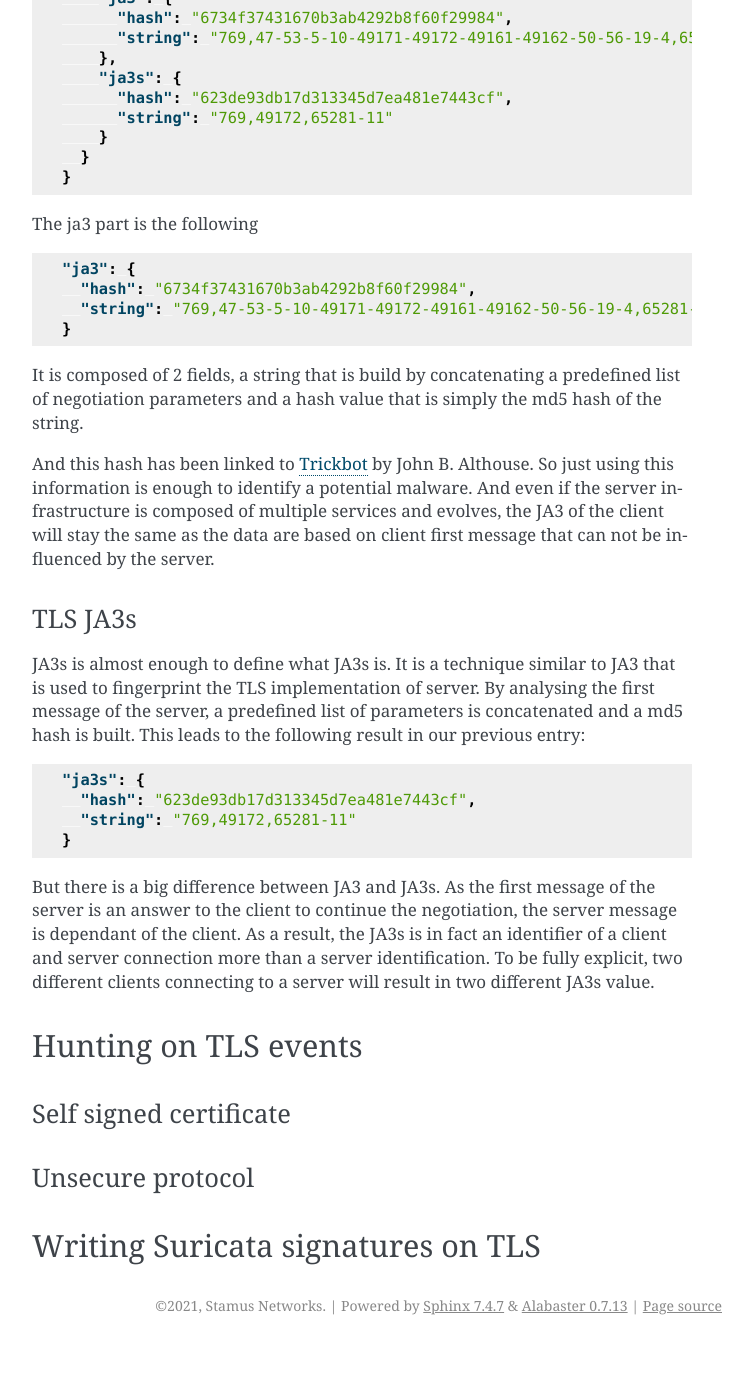
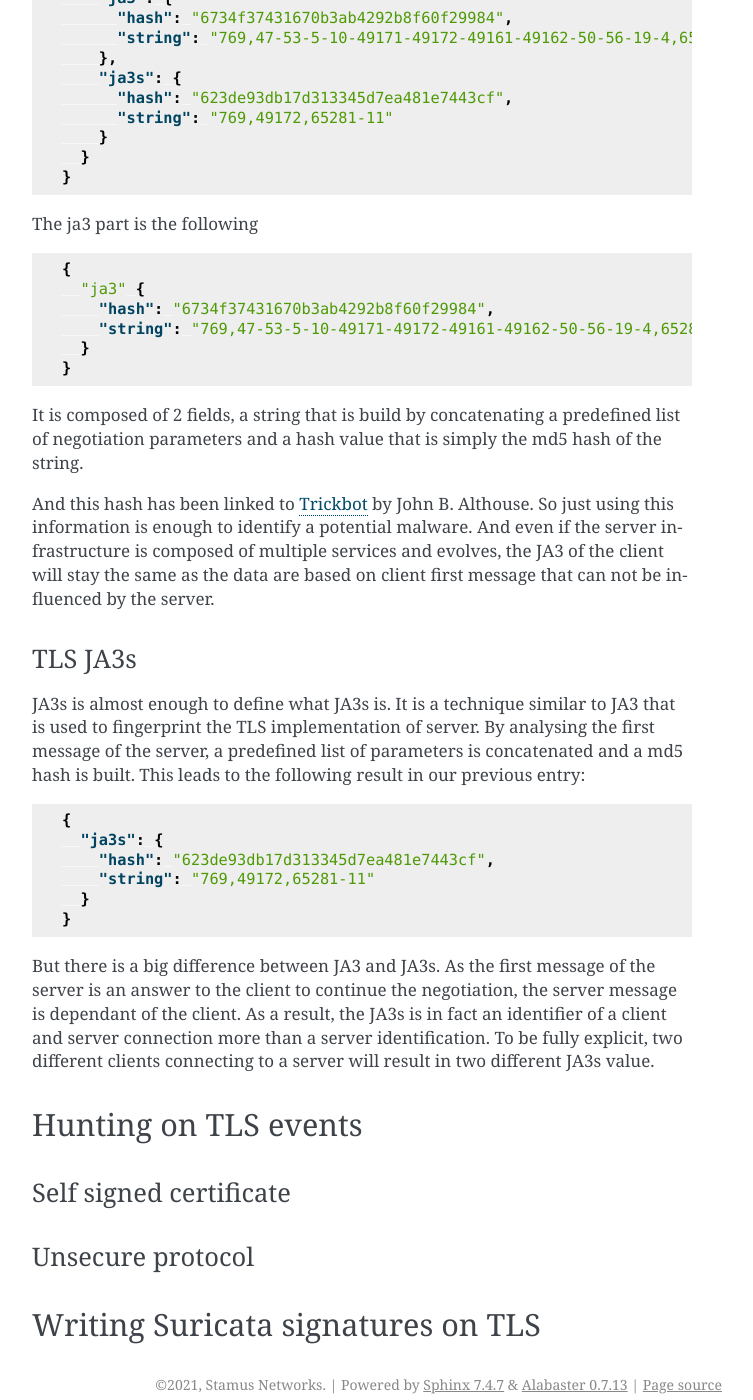
Before and after one commit to StamusNetworks/suricata-4-analysts, a Sphinx documentation site: the page built from source/tls-threat-hunting.rst, in a window 1280 px wide and 1400 px high, scrolled down 2812 px. Shown: the whole window, without its empty margins (388-1141 px from the left). Built offline with Sphinx 7.4.7, drawn with Linux system fonts in a browser that asks for light colours; before the commit the page ends 4157 px from its top, so only the background shows below that.

Commit message:
tls: fix JSON

```diff
--- a/source/tls-threat-hunting.rst
+++ b/source/tls-threat-hunting.rst
@@ -130,9 +130,11 @@ The ja3 part is the following
 
 .. code-block:: JSON
 
-  "ja3": {
-    "hash": "6734f37431670b3ab4292b8f60f29984",
-    "string": "769,47-53-5-10-49171-49172-49161-49162-50-56-19-4,65281-10-11,23-24,0"
+  {
+    "ja3" {
+      "hash": "6734f37431670b3ab4292b8f60f29984",
+      "string": "769,47-53-5-10-49171-49172-49161-49162-50-56-19-4,65281-10-11,23-24,0"
+    }
   }
 
 It is composed of 2 fields, a string that is build by concatenating a predefined list of negotiation parameters and a hash value that is simply the md5 hash of the string.
@@ -150,9 +152,11 @@ in our previous entry:
 
 .. code-block:: JSON
 
-  "ja3s": {
-    "hash": "623de93db17d313345d7ea481e7443cf",
-    "string": "769,49172,65281-11"
+  {
+    "ja3s": {
+      "hash": "623de93db17d313345d7ea481e7443cf",
+      "string": "769,49172,65281-11"
+    }
   }
 
 But there is a big difference between JA3 and JA3s. As the first message of the server is an answer to the client to continue the negotiation, the server message is dependant of the client.
```
